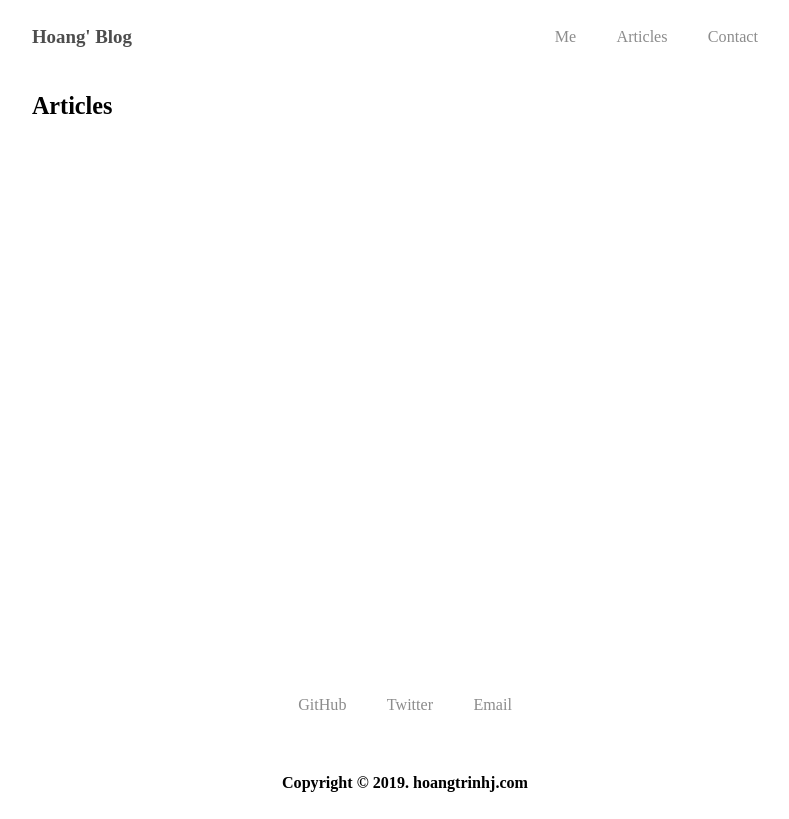
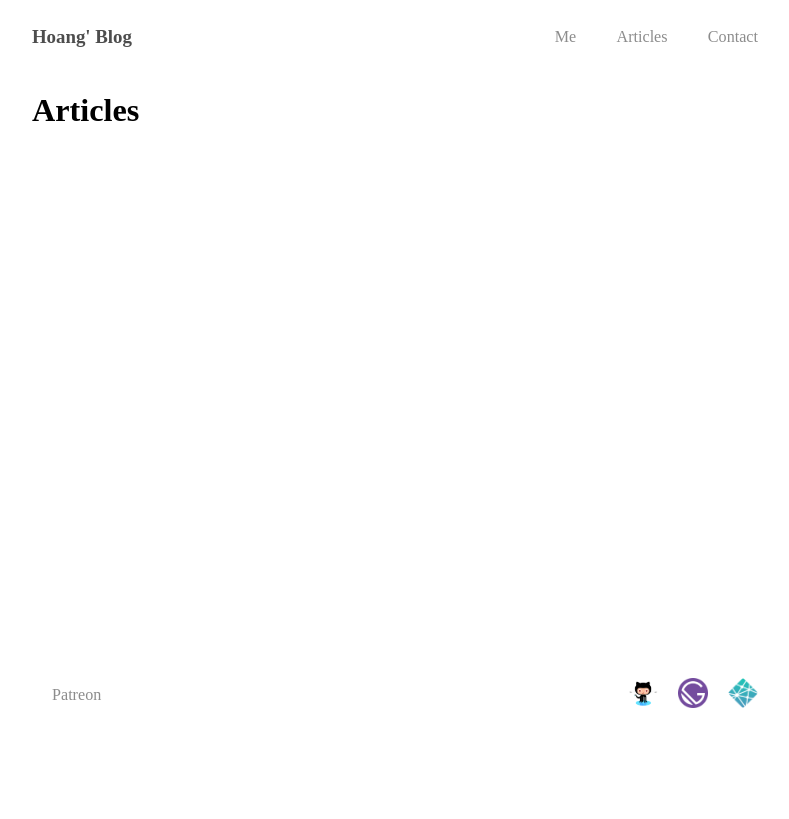
Before and after one commit to piavgh/hoangtrinhj.com-OLD, a Gatsby site: page /blog in a window 1280 px wide. Shown: the whole page, without its empty margins (235-1024 px from the left). Built offline with nearby package versions, Linux system fonts and the light colour scheme; Gatsby itself is replaced by a stand-in of ours.

Commit message:
Update Footer Section

```diff
--- a/data/SiteConfig.js
+++ b/data/SiteConfig.js
@@ -21,24 +21,6 @@ const config = {
   userAvatar: 'https://api.adorable.io/avatars/150/test.png', // User avatar to display in the author segment.
   userDescription:
     "Yeah, I like animals better than people sometimes... Especially dogs. Dogs are the best. Every time you come home, they act like they haven't seen you in a year. And the good thing about dogs... is they got different dogs for different people.", // User description to display in the author segment.
-  // Links to social profiles/projects you want to display in the author segment/navigation bar.
-  userLinks: [
-    {
-      label: 'GitHub',
-      url: 'https://github.com/piavgh',
-      iconClassName: 'fa fa-github',
-    },
-    {
-      label: 'Twitter',
-      url: 'https://twitter.com/hoangtrinhj',
-      iconClassName: 'fa fa-twitter',
-    },
-    {
-      label: 'Email',
-      url: 'mailto:hoang.trinhj@gmail.com',
-      iconClassName: 'fa fa-envelope',
-    },
-  ],
   menuLinks: [
     {
       title: 'Me',
@@ -53,7 +35,6 @@ const config = {
       link: '/contact/',
     },
   ],
-  copyright: 'Copyright © 2019. hoangtrinhj.com', // Copyright string for the footer of the website and RSS feed.
   themeColor: '#c62828', // Used for setting manifest and progress theme colors.
   backgroundColor: '#e0e0e0', // Used for setting manifest background color.
 }
--- a/src/components/Footer.css
+++ /dev/null
@@ -1,24 +0,0 @@
-.footer {
-  justify-content: center;
-  align-content: center;
-  padding: 10px 5px 5px;
-}
-
-.notice-container {
-  display: flex;
-  flex-wrap: wrap;
-  justify-content: center;
-  align-content: center;
-  align-items: center;
-  margin-top: 25px;
-}
-
-@media (max-width: 640px - 1px) {
-  .notice-container {
-    justify-content: space-around;
-  }
-}
-
-.notice-container h4 {
-  text-align: center;
-}
--- a/src/components/Footer.tsx
+++ b/src/components/Footer.tsx
@@ -1,23 +1,56 @@
 import React from 'react'
-import { Link } from 'gatsby'
-import UserLinks from './UserLinks'
-import './Footer.css'
+import Grid from '@material-ui/core/Grid'
 
-const Footer = ({ config }) => {
-  const url = config.siteRss
-  const { copyright } = config
+import {
+  Container,
+  StyledLinkGroup,
+  FooterLinkImage,
+  FooterImage,
+  FooterLink,
+} from '../styles/Styles'
+import netlify from '../../content/images/netlify.png'
+import gatsby from '../../content/images/gatsby.png'
+import github from '../../content/images/github.png'
 
-  if (!copyright) {
-    return null
-  }
-
+const Footer = () => {
   return (
-    <footer className="footer">
-      <UserLinks config={config} labeled />
-      <div className="notice-container">
-        <h4>{copyright}</h4>
-      </div>
-    </footer>
+    <Container>
+      <Grid container>
+        <Grid item xs={12} sm={6}>
+          <StyledLinkGroup>
+            <FooterLink href="https://patreon.com/hoangtrinhj">Patreon</FooterLink>
+          </StyledLinkGroup>
+        </Grid>
+        <Grid item xs={12} sm={6}>
+          <StyledLinkGroup right>
+            <FooterLinkImage
+              href="https://github.com/piavgh"
+              target="_blank"
+              rel="noopener noreferrer"
+              title="Open-source on GitHub"
+            >
+              <FooterImage src={github} alt="GitHub" />
+            </FooterLinkImage>
+            <FooterLinkImage
+              href="https://www.gatsbyjs.org/"
+              target="_blank"
+              rel="noopener noreferrer"
+              title="Built with Gatsby"
+            >
+              <FooterImage src={gatsby} alt="Gatsby" />
+            </FooterLinkImage>
+            <FooterLinkImage
+              href="https://www.netlify.com/"
+              target="_blank"
+              rel="noopener noreferrer"
+              title="Hosted by Netlify"
+            >
+              <FooterImage src={netlify} alt="Netlify" />
+            </FooterLinkImage>
+          </StyledLinkGroup>
+        </Grid>
+      </Grid>
+    </Container>
   )
 }
 
--- a/src/components/UserLinks.tsx
+++ /dev/null
@@ -1,25 +0,0 @@
-import React from 'react'
-
-import { StyledUserLinks, FooterLink } from '../styles/Styles'
-
-const UserLinks = ({ config, labeled }) => {
-  const getLinkElements = () => {
-    const { userLinks } = config
-
-    return userLinks.map(link => (
-      <FooterLink key={link.label} href={link.url}>
-        {labeled ? link.label : ''}
-      </FooterLink>
-    ))
-  }
-
-  const { userLinks } = config
-
-  if (!userLinks) {
-    return null
-  }
-
-  return <StyledUserLinks>{getLinkElements()}</StyledUserLinks>
-}
-
-export default UserLinks
--- a/src/pages/index.tsx
+++ b/src/pages/index.tsx
@@ -79,7 +79,7 @@ const Index = ({ data }) => {
         </Grid>
       </Container>
 
-      <Container className="front-page">
+      <Container>
         <Section>
           <h2>
             Latest Articles
@@ -88,7 +88,7 @@ const Index = ({ data }) => {
           <PostListing postEdges={latestPostEdges} />
         </Section>
 
-        <Section>
+        <Section last>
           <h2>
             Most Popular
             <ViewAllButton to="/categories/popular">View all</ViewAllButton>
--- a/src/styles/GlobalStyles.tsx
+++ b/src/styles/GlobalStyles.tsx
@@ -1,5 +1,7 @@
 import React from 'react'
 import { Global, css } from '@emotion/core'
+
+import { $mobile } from './Variables'
 
 const GlobalStyles = () => (
   <Global
@@ -20,10 +22,16 @@ const GlobalStyles = () => (
         font-size: 1.2rem;
       }
 
+      h2 {
+        font-size: 1.5rem;
+
+        @media (min-width: ${$mobile}) {
+          font-size: 2.2rem;
+        }
+      }
+
       a {
-        display: block;
         text-decoration: none;
-        font-weight: 500;
       }
 
       .twitter-follow-button {
--- a/src/styles/Styles.tsx
+++ b/src/styles/Styles.tsx
@@ -3,6 +3,14 @@ import styled from '@emotion/styled'
 
 import { $light, $grey, $dark } from './Colors'
 import { $width, $mobile, $borderRadius } from './Variables'
+
+interface SectionProps {
+  last?: boolean
+}
+
+interface StyledLinkGroupProps {
+  right?: boolean
+}
 
 export const NavContainer = styled.div`
   max-width: ${$width};
@@ -36,10 +44,11 @@ export const Container = styled.div`
   padding: 0 2rem 0;
   margin-left: auto;
   margin-right: auto;
+  margin-bottom: 2rem;
 `
 
-export const Section = styled.section`
-  margin: 4rem 0;
+export const Section = styled.div<SectionProps>`
+  margin-bottom: ${props => (props.last ? '0' : '4rem')};
 
   & > h2 {
     display: flex;
@@ -140,17 +149,20 @@ export const CategoryContainer = styled.div`
   flex-wrap: wrap;
 `
 
-export const StyledUserLinks = styled.div`
+export const StyledLinkGroup = styled.div<StyledLinkGroupProps>`
+  height: 100%;
   display: flex;
   flex-wrap: wrap;
   justify-content: center;
   align-items: center;
-  max-width: 100%;
+
+  @media (min-width: ${$mobile}) {
+    justify-content: ${props => (props.right ? 'flex-end' : 'flex-start')};
+  }
 `
 
 export const FooterLink = styled.a`
   color: ${$grey};
-  font-weight: 500;
   margin: 0 1rem;
   padding: 1rem 0.5rem;
 
@@ -158,3 +170,13 @@ export const FooterLink = styled.a`
     color: #111;
   }
 `
+
+export const FooterLinkImage = styled.a`
+  margin-right: 1.5rem;
+`
+
+export const FooterImage = styled.img`
+  height: 30px;
+  width: 30px;
+  margin-bottom: 0;
+`
```
Also changed, not shown: content/images/gatsby.png (added), content/images/github.png (added), content/images/netlify.png (added), 1 other file.
